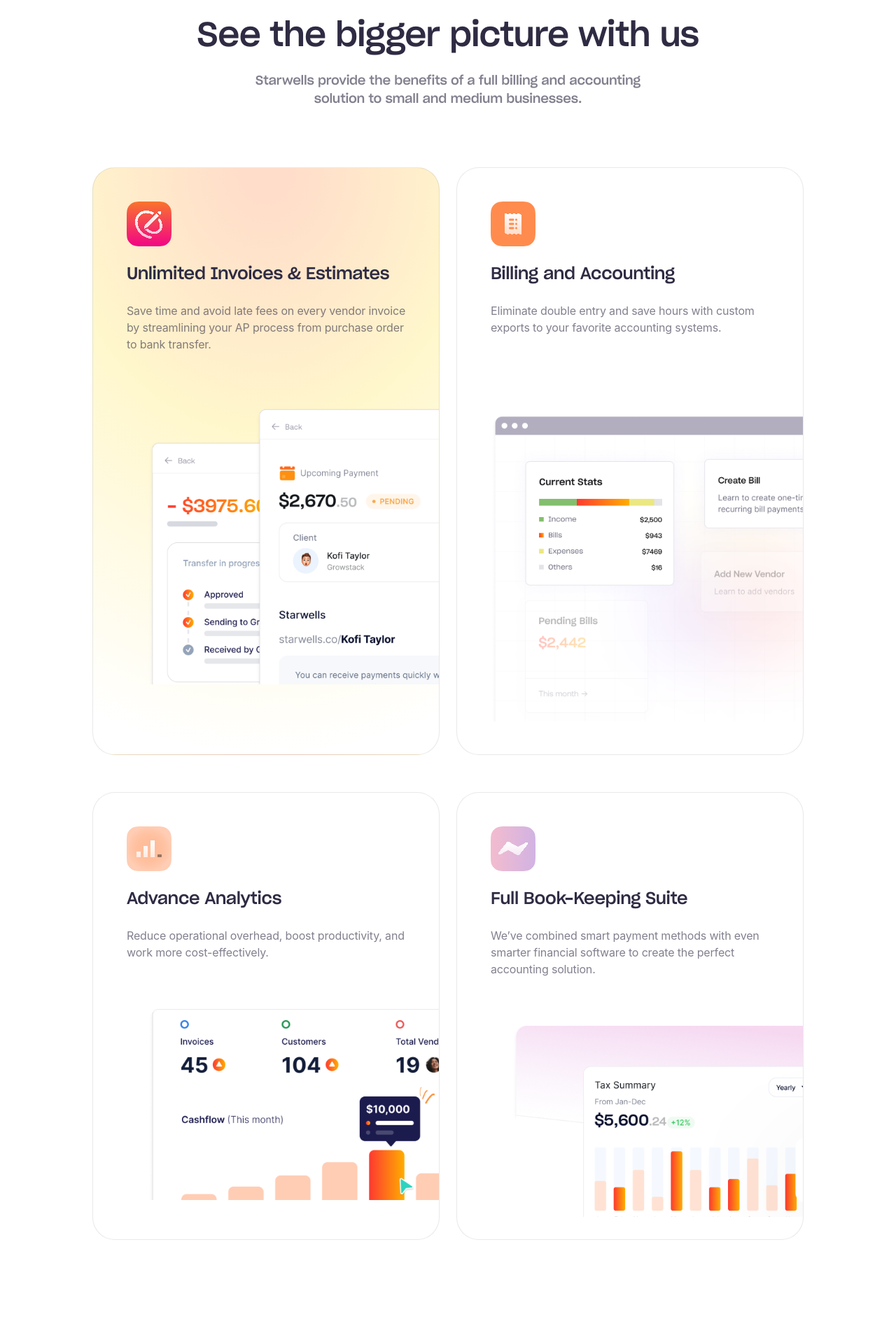
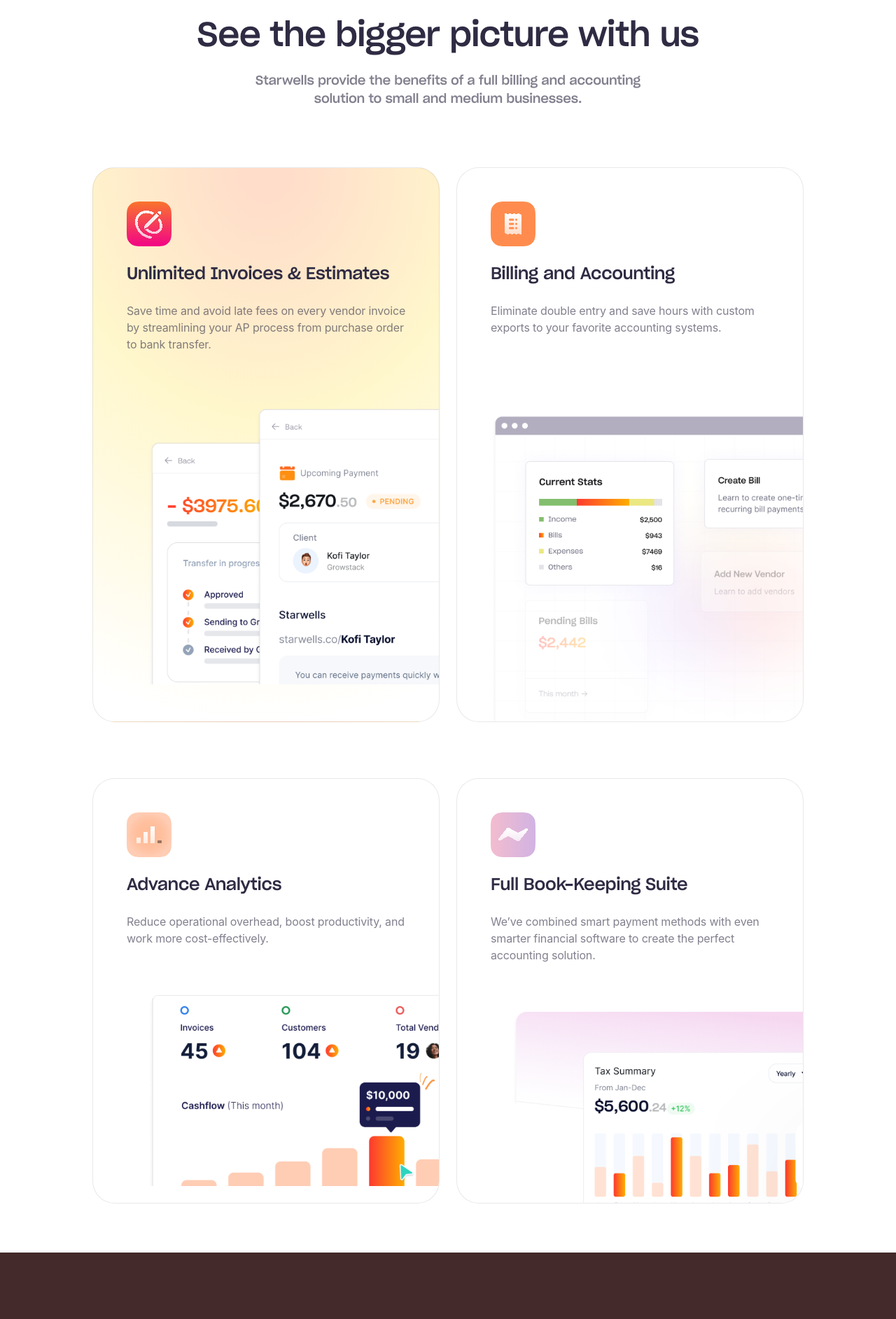
Before and after one commit to Yaasir024/Starwells, a Vue app: page / in a window 1280 px wide. Shown: the part 1628-3513 px from the top of the page at 70% size. Built offline with nearby package versions, Linux system fonts and the light colour scheme.

Commit message:
/why cards height fix

```diff
--- a/src/components/Home/Why.vue
+++ b/src/components/Home/Why.vue
@@ -15,8 +15,8 @@
       </h2>
     </div>
     <div class="mt-[84px]">
-      <div class="grid grid-cols-1 md:grid-cols-2 gap-y-5">
-        <div class="px-[12px] mb-[80px] max-h-[840px] h-full">
+      <div class="grid grid-cols-1 md:grid-cols-2 gap-y-[80px]">
+        <div class="px-[12px] md:max-h-[800px] h-full">
           <RouterLink to="/invoicing">
             <div class="card-white active pt-[48px] pl-[32px] lg:pl-[48px] overflow-hidden h-full">
               <div class="pr-[32px] mb-[66px]">
@@ -42,7 +42,7 @@
           </RouterLink>
         </div>
         <!--  -->
-        <div class="px-[12px] mb-[80px] max-h-[840px] h-full">
+        <div class="px-[12px] md:max-h-[800px] h-full">
           <RouterLink to="/accounting">
             <div class="card-white pt-[48px] pl-[32px] lg:pl-[48px] overflow-hidden h-full">
               <div class="pr-[32px] mb-[66px]">
@@ -68,7 +68,7 @@
           </RouterLink>
         </div>
         <!--  -->
-        <div class="px-[12px] mb-[80px] max-h-[640px] h-full">
+        <div class="px-[12px] md:max-h-[640px] h-full">
           <div class="card-white pt-[48px] pl-[32px] lg:pl-[48px] overflow-hidden h-full">
             <div class="pr-[32px] mb-[66px]">
               <img
@@ -91,7 +91,7 @@
           </div>
         </div>
         <!--  -->
-        <div class="px-[12px] mb-[80px] max-h-[640px] h-full">
+        <div class="px-[12px] md:max-h-[640px] h-full">
           <RouterLink to="/book-keeping">
             <div class="card-white pt-[48px] pl-[32px] lg:pl-[48px] overflow-hidden h-full">
               <div class="pr-[32px] mb-[66px]">
```
